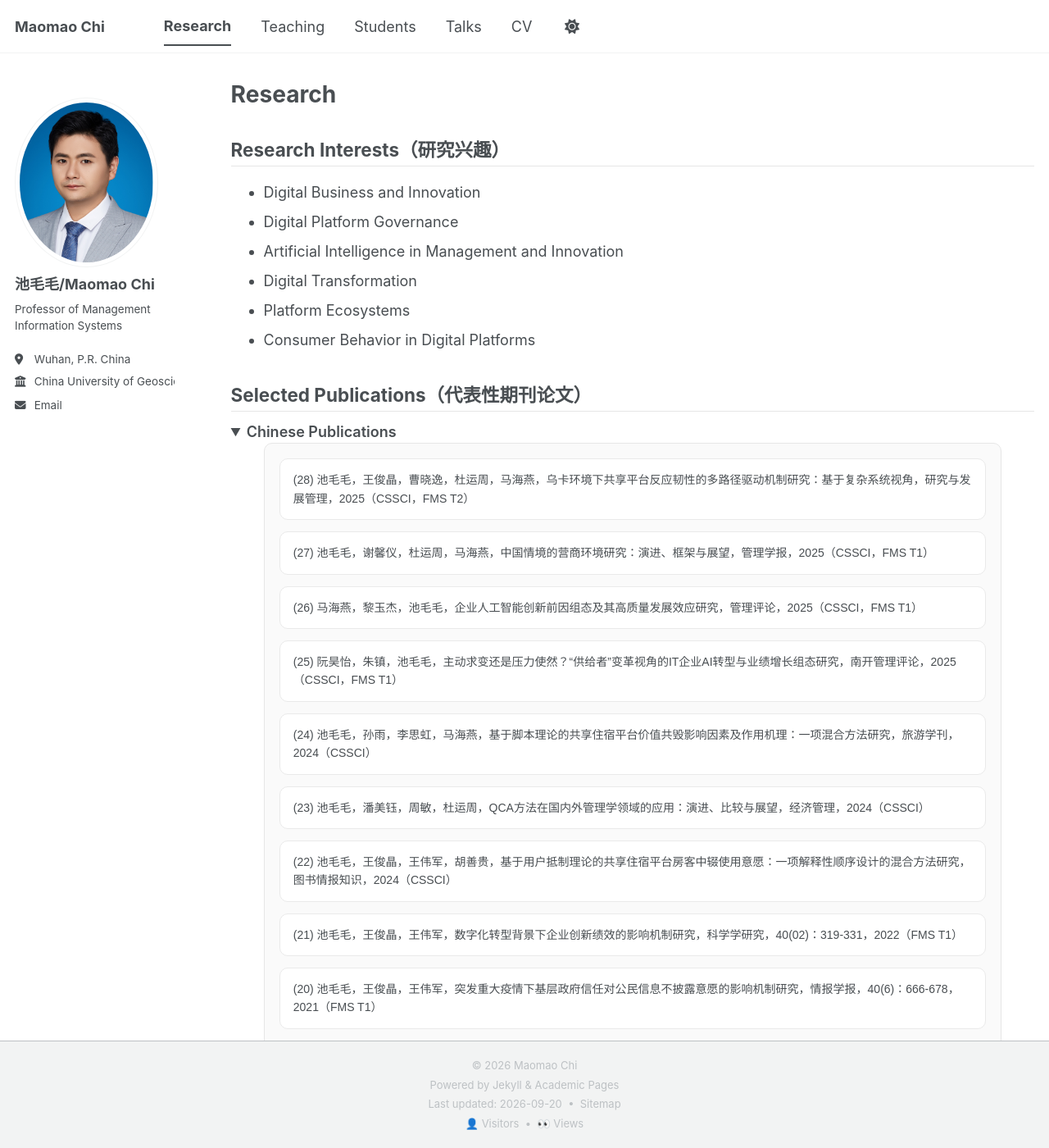
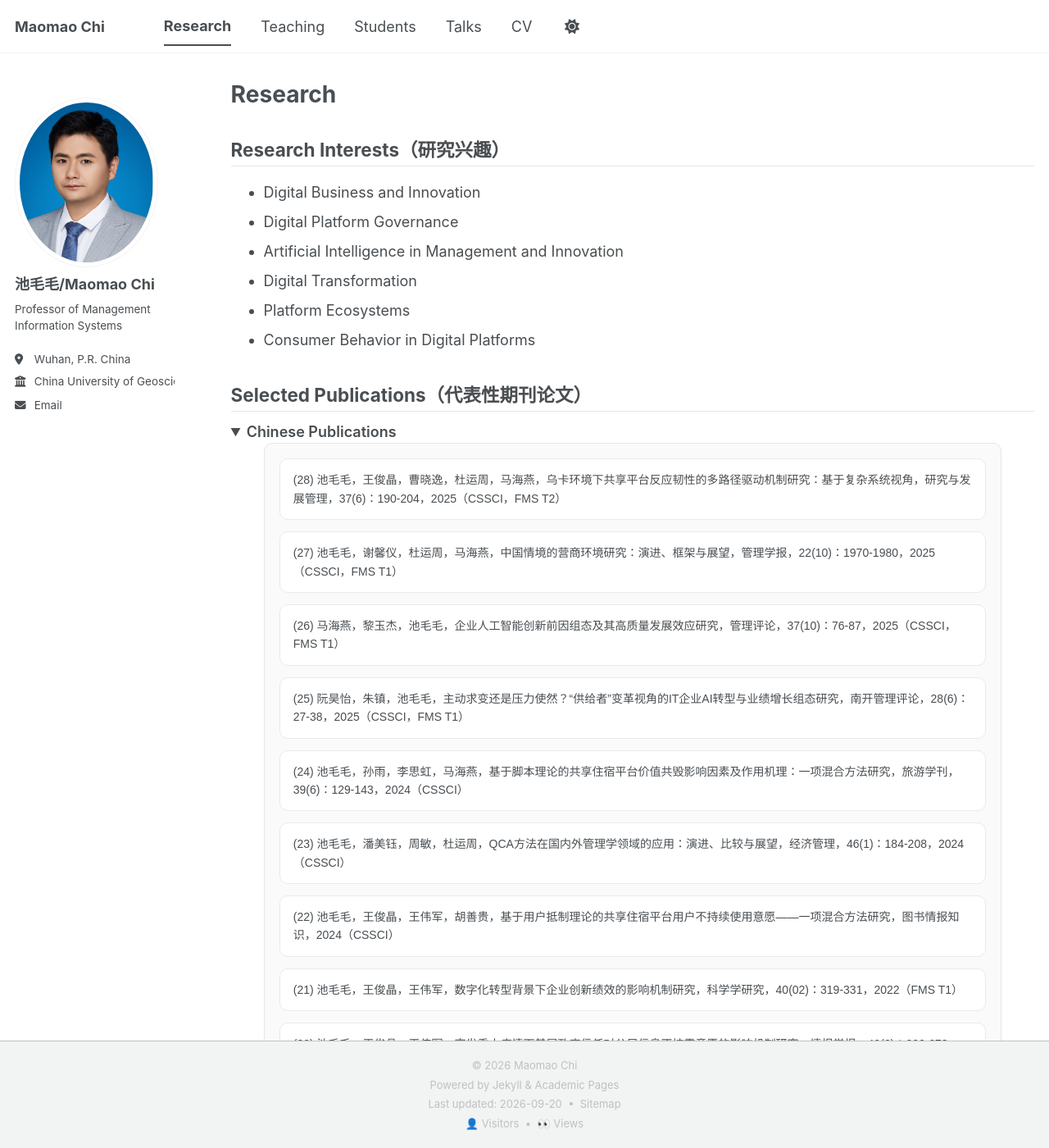
Before and after one commit to nishaochen/chimaomao, a Jekyll site: the page built from _pages/research.html, in a window 1280 px wide and 1400 px high. Shown: the whole window at 82% size. Built offline with Jekyll 4.4.1, drawn with Linux system fonts in a browser that asks for light colours; comment, search, counter and statistics services are not loaded; a style sheet for code colours, icons or effects is not loaded.

Commit message:
Update publication details in research.html

```diff
--- a/_pages/research.html
+++ b/_pages/research.html
@@ -123,31 +123,31 @@ details summary {
 </style>
 
 <div class="pub-item">
-(28) 池毛毛，王俊晶，曹晓逸，杜运周，马海燕，乌卡环境下共享平台反应韧性的多路径驱动机制研究：基于复杂系统视角，研究与发展管理，2025（CSSCI，FMS T2）
+(28) 池毛毛，王俊晶，曹晓逸，杜运周，马海燕，乌卡环境下共享平台反应韧性的多路径驱动机制研究：基于复杂系统视角，研究与发展管理，37(6)：190-204，2025（CSSCI，FMS T2）
 </div>
 
 <div class="pub-item">
-(27) 池毛毛，谢馨仪，杜运周，马海燕，中国情境的营商环境研究：演进、框架与展望，管理学报，2025（CSSCI，FMS T1）
+(27) 池毛毛，谢馨仪，杜运周，马海燕，中国情境的营商环境研究：演进、框架与展望，管理学报，22(10)：1970-1980，2025（CSSCI，FMS T1）
 </div>
 
 <div class="pub-item">
-(26) 马海燕，黎玉杰，池毛毛，企业人工智能创新前因组态及其高质量发展效应研究，管理评论，2025（CSSCI，FMS T1）
+(26) 马海燕，黎玉杰，池毛毛，企业人工智能创新前因组态及其高质量发展效应研究，管理评论，37(10)：76-87，2025（CSSCI，FMS T1）
 </div>
 
 <div class="pub-item">
-(25) 阮昊怡，朱镇，池毛毛，主动求变还是压力使然？“供给者”变革视角的IT企业AI转型与业绩增长组态研究，南开管理评论，2025（CSSCI，FMS T1）
+(25) 阮昊怡，朱镇，池毛毛，主动求变还是压力使然？“供给者”变革视角的IT企业AI转型与业绩增长组态研究，南开管理评论，28(6)：27-38，2025（CSSCI，FMS T1）
 </div>
 
 <div class="pub-item">
-(24) 池毛毛，孙雨，李思虹，马海燕，基于脚本理论的共享住宿平台价值共毁影响因素及作用机理：一项混合方法研究，旅游学刊，2024（CSSCI）
+(24) 池毛毛，孙雨，李思虹，马海燕，基于脚本理论的共享住宿平台价值共毁影响因素及作用机理：一项混合方法研究，旅游学刊，39(6)：129-143，2024（CSSCI）
 </div>
 
 <div class="pub-item">
-(23) 池毛毛，潘美钰，周敏，杜运周，QCA方法在国内外管理学领域的应用：演进、比较与展望，经济管理，2024（CSSCI）
+(23) 池毛毛，潘美钰，周敏，杜运周，QCA方法在国内外管理学领域的应用：演进、比较与展望，经济管理，46(1)：184-208，2024（CSSCI）
 </div>
 
 <div class="pub-item">
-(22) 池毛毛，王俊晶，王伟军，胡善贵，基于用户抵制理论的共享住宿平台房客中辍使用意愿：一项解释性顺序设计的混合方法研究，图书情报知识，2024（CSSCI）
+(22) 池毛毛，王俊晶，王伟军，胡善贵，基于用户抵制理论的共享住宿平台用户不持续使用意愿——一项混合方法研究，图书情报知识，2024（CSSCI）
 </div>
 
 <div class="pub-item">
```
